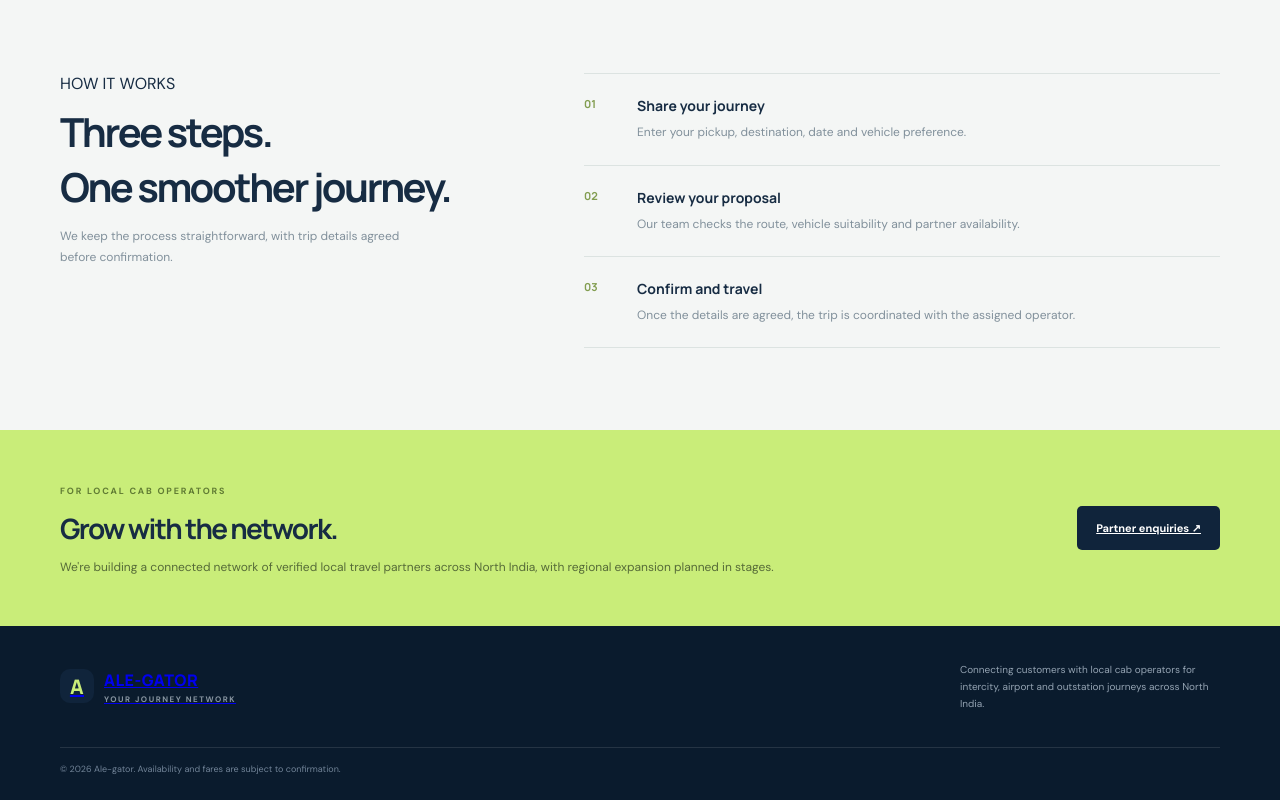
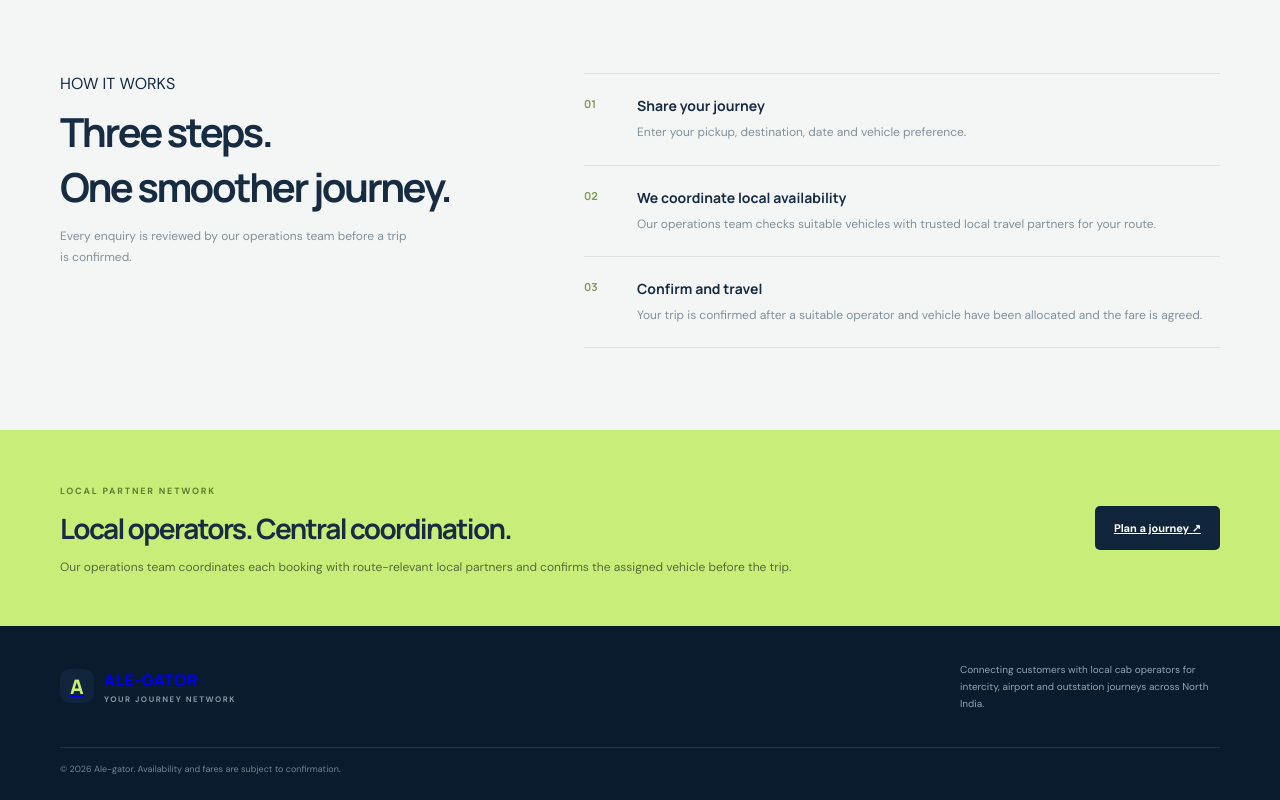
Before and after one commit to cabsdehra-Alegrator/Ale-gator-Website-, a Next.js app: page / in a window 1280 px wide. Shown: the part 1839-2639 px from the top of the page. Built offline with nearby package versions, Linux system fonts and the light colour scheme.

Commit message:
Document WhatsApp-based vendor dispatch workflow

```diff
--- a/app/page.tsx
+++ b/app/page.tsx
@@ -69,9 +69,9 @@ export default function Home() {
 
     <section className="section wrap" id="routes"><div className="sectionHead"><div><label>NORTH INDIA ROUTES</label><h2>Journeys across the North.</h2><p>Explore example corridors and share your travel details for confirmation.</p></div><a href="#plan">Plan another route ↗</a></div><div className="routeGrid">{routes.map(([a,b,c])=><button key={a+b} onClick={()=>{setPickup(a);setDrop(b);window.scrollTo({top:0,behavior:"smooth"});}}><small>{c}</small><b>{a} <i>→</i> {b}</b><span>Check journey details ↗</span></button>)}</div><p className="note">Routes and distances are indicative. Final routing, availability and fare are subject to confirmation.</p></section>
 
-    <section className="process" id="process"><div className="wrap processGrid"><div><label>HOW IT WORKS</label><h2>Three steps.<br/>One smoother journey.</h2><p>We keep the process straightforward, with trip details agreed before confirmation.</p></div><div className="steps"><article><b>01</b><div><h3>Share your journey</h3><p>Enter your pickup, destination, date and vehicle preference.</p></div></article><article><b>02</b><div><h3>Review your proposal</h3><p>Our team checks the route, vehicle suitability and partner availability.</p></div></article><article><b>03</b><div><h3>Confirm and travel</h3><p>Once the details are agreed, the trip is coordinated with the assigned operator.</p></div></article></div></div></section>
+    <section className="process" id="process"><div className="wrap processGrid"><div><label>HOW IT WORKS</label><h2>Three steps.<br/>One smoother journey.</h2><p>Every enquiry is reviewed by our operations team before a trip is confirmed.</p></div><div className="steps"><article><b>01</b><div><h3>Share your journey</h3><p>Enter your pickup, destination, date and vehicle preference.</p></div></article><article><b>02</b><div><h3>We coordinate local availability</h3><p>Our operations team checks suitable vehicles with trusted local travel partners for your route.</p></div></article><article><b>03</b><div><h3>Confirm and travel</h3><p>Your trip is confirmed after a suitable operator and vehicle have been allocated and the fare is agreed.</p></div></article></div></div></section>
 
-    <section className="partner" id="partners"><div className="wrap partnerInner"><div><label>FOR LOCAL CAB OPERATORS</label><h2>Grow with the network.</h2><p>We're building a connected network of verified local travel partners across North India, with regional expansion planned in stages.</p></div><a href="mailto:partners@ale-gator.com">Partner enquiries ↗</a></div></section>
+    <section className="partner" id="partners"><div className="wrap partnerInner"><div><label>LOCAL PARTNER NETWORK</label><h2>Local operators. Central coordination.</h2><p>Our operations team coordinates each booking with route-relevant local partners and confirms the assigned vehicle before the trip.</p></div><a href="#plan">Plan a journey ↗</a></div></section>
     <footer><div className="wrap footer"><a className="brand" href="#"><span className="mark">A</span><span>ALE-GATOR<small>YOUR JOURNEY NETWORK</small></span></a><p>Connecting customers with local cab operators for intercity, airport and outstation journeys across North India.</p><small>© {new Date().getFullYear()} Ale-gator. Availability and fares are subject to confirmation.</small></div></footer>
   </main>;
 }
```
Also changed, not shown: 2 other files (tests, documents, lock files or other folders).
